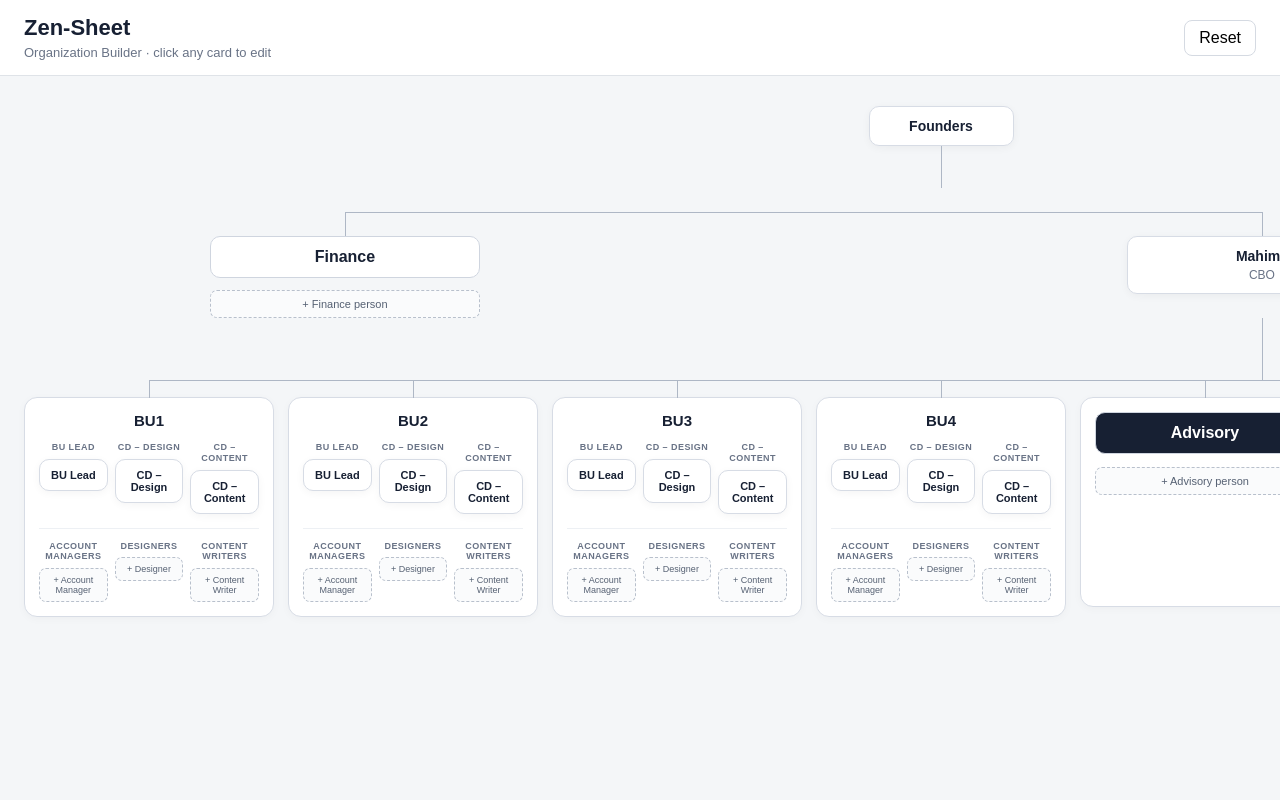
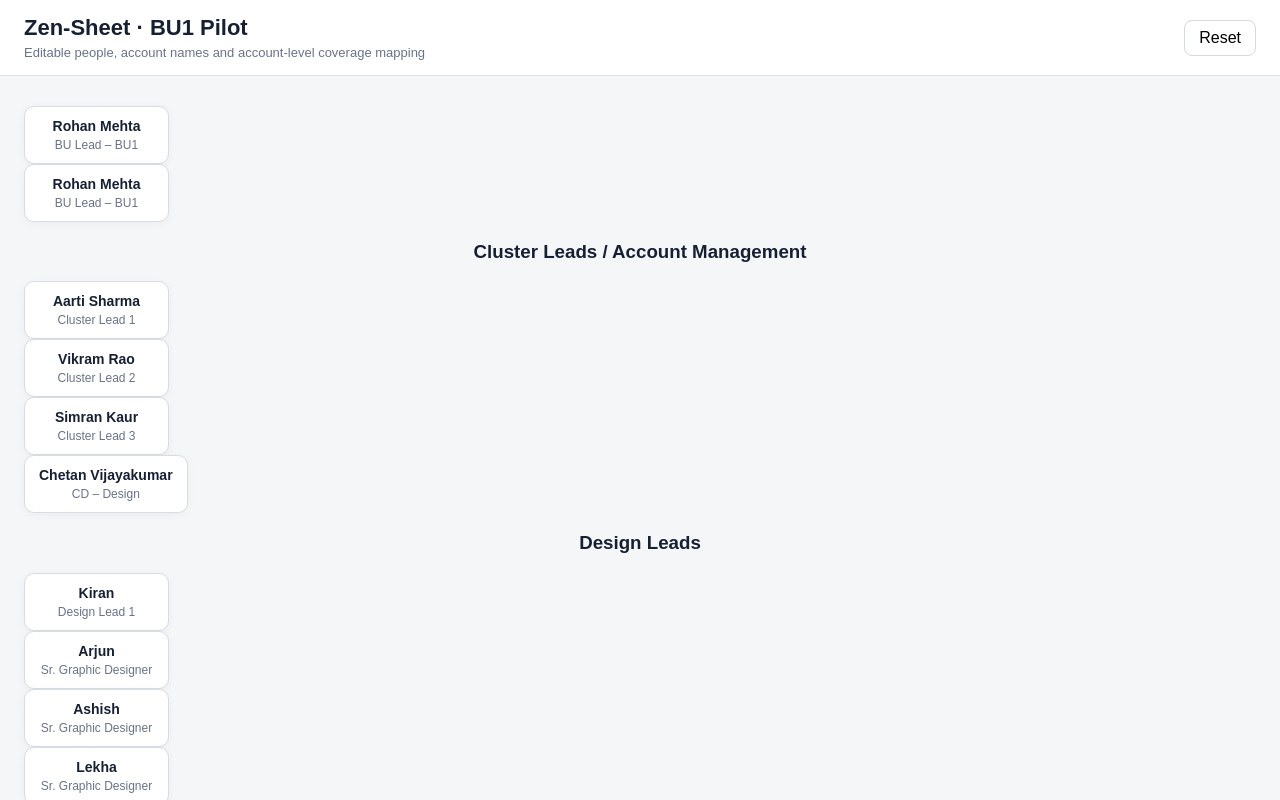
Before and after one commit to justAdithere/Zen-Sheet, a Next.js app: page / in a window 1280 px wide. Shown: the top 800 px of the page. Built offline with nearby package versions, Linux system fonts and the light colour scheme.

Commit message:
Create editable BU1 account coverage pilot

```diff
--- a/app/page.tsx
+++ b/app/page.tsx
@@ -2,45 +2,35 @@
 import { useEffect, useState } from "react"
 
 type Person={id:string;name:string;designation:string}
-type Vertical={id:string;name:string;designation:string;people:Person[]}
-type BU={id:string;name:string;lead:Person;design:Person;content:Person;accounts:Person[];designers:Person[];writers:Person[]}
-type Data={founders:Person;finance:Vertical;mahima:Person;support:Vertical[];bus:BU[]}
+type Account={id:string;name:string;cluster:string;am:string;designer:string;writer:string}
+type Team={lead:Person;people:Person[]}
+type Data={buLead:Person;designLead:Person;contentLead:Person;clusters:Person[];design:Team[];content:Team[];accounts:Account[]}
 const p=(id:string,name:string,designation=""):Person=>({id,name,designation})
-const v=(id:string,name:string,people:Person[]=[]):Vertical=>({id,name,designation:"",people})
-const makeBU=(i:number):BU=>({id:`bu${i}`,name:`BU${i}`,lead:p(`bu${i}-lead`,"BU Lead"),design:p(`bu${i}-design`,"CD – Design"),content:p(`bu${i}-content`,"CD – Content"),accounts:[],designers:[],writers:[]})
-const seed:Data={founders:p("founders","Founders"),finance:v("finance","Finance"),mahima:p("mahima","Mahima","CBO"),support:[v("advisory","Advisory"),v("operations","Operations"),v("hr","HR")],bus:[1,2,3,4].map(makeBU)}
-const STORAGE="zen-org-v3"
-
-function Card({person,onEdit}:{person:Person;onEdit:(p:Person)=>void}){return <button className="card" onClick={()=>onEdit(person)}><strong>{person.name||"Name"}</strong>{person.designation&&<span>{person.designation}</span>}</button>}
+const seed:Data={
+ buLead:p("bu-lead","Rohan Mehta","BU Lead – BU1"),
+ designLead:p("design-lead","Chetan Vijayakumar","CD – Design"),
+ contentLead:p("content-lead","Jenny","CD – Content"),
+ clusters:[p("cl1","Aarti Sharma","Cluster Lead 1"),p("cl2","Vikram Rao","Cluster Lead 2"),p("cl3","Simran Kaur","Cluster Lead 3")],
+ design:[{lead:p("dl1","Kiran","Design Lead 1"),people:[p("d1","Arjun","Sr. Graphic Designer"),p("d2","Ashish","Sr. Graphic Designer"),p("d3","Lekha","Sr. Graphic Designer"),p("d4","Niranjana","Jr. Graphic Designer"),p("d5","Anu Umesh","Graphic Designer")]},{lead:p("dl2","Hari","Design Lead 2"),people:[p("d6","Akshay","Sr. Graphic Designer"),p("d7","Nejith","Graphic Designer"),p("d8","Fadi","Jr. Graphic Designer"),p("d9","Chaitanya","Intern – Designer")]},{lead:p("dl3","Toms","Design Lead 3"),people:[p("d10","Sai","Sr. Graphic Designer"),p("d11","Aras","Sr. Graphic Designer"),p("d12","Dheeraj","Sr. Graphic Designer"),p("d13","Meghna","Sr. Graphic Designer"),p("d14","Abhinav","Graphic Designer"),p("d15","Govind","Graphic Designer")]}],
+ content:[{lead:p("cl4","Lara","Content Lead 1"),people:[p("w1","Diya","Sr. Content Writer"),p("w2","Saika","Content Writer")]},{lead:p("cl5","Ashna","Content Lead 2"),people:[p("w3","Aahana","Sr. Content Writer"),p("w4","Rhea","Content Writer"),p("w5","Kartik","Jr. Content Writer")]},{lead:p("cl6","Disha","Content Lead 3"),people:[p("w6","Anthony","Content Writer"),p("w7","Abhishek","Jr. Content Writer")]}],
+ accounts:[
+ {id:"a1",name:"WNS",cluster:"Cluster 1",am:"Neeraj Kulkarni",designer:"Arjun",writer:"Diya"},{id:"a2",name:"CMS",cluster:"Cluster 1",am:"Pooja Iyer",designer:"Ashish",writer:"Saika"},{id:"a3",name:"Tata Comms",cluster:"Cluster 1",am:"Karan Malhotra",designer:"Lekha",writer:"Aahana"},{id:"a4",name:"HCL TECH",cluster:"Cluster 1",am:"Isha Menon",designer:"Kiran",writer:"Rhea"},{id:"a5",name:"SuperMicro",cluster:"Cluster 1",am:"Vikram Rao",designer:"Kunal Jain",writer:"Kartik"},{id:"a6",name:"Straive",cluster:"Cluster 2",am:"Aditya Singh",designer:"Akshay",writer:"Anthony"},{id:"a7",name:"SOLAR EDGE",cluster:"Cluster 2",am:"Meera Nair",designer:"Nejith",writer:"Abhishek"},{id:"a8",name:"Xerox",cluster:"Cluster 3",am:"Arjun Desai",designer:"Sai",writer:"Disha"}
+ ]}
+const STORAGE="zen-bu1-pilot-v1"
+function Card({person,onEdit}:{person:Person;onEdit:(p:Person)=>void}){return <button className="card" onClick={()=>onEdit(person)}><strong>{person.name}</strong>{person.designation&&<span>{person.designation}</span>}</button>}
 function Add({label,onClick}:{label:string;onClick:()=>void}){return <button className="add" onClick={onClick}>+ {label}</button>}
-function PersonList({people,onEdit,onAdd,label}:{people:Person[];onEdit:(p:Person)=>void;onAdd:()=>void;label:string}){return <div className="personList">{people.map(x=><Card key={x.id} person={x} onEdit={onEdit}/>) }<Add label={label} onClick={onAdd}/></div>}
-
 export default function Home(){
- const [data,setData]=useState<Data>(seed);const [selected,setSelected]=useState<Person|null>(null)
- useEffect(()=>{const raw=localStorage.getItem(STORAGE);if(raw)try{setData(JSON.parse(raw))}catch{}},[])
- useEffect(()=>{localStorage.setItem(STORAGE,JSON.stringify(data))},[data])
- const edit=(x:Person)=>setSelected({...x})
- const replace=(d:Data,x:Person)=>({...d,founders:d.founders.id===x.id?x:d.founders,mahima:d.mahima.id===x.id?x:d.mahima,finance:{...d.finance,people:d.finance.people.map(a=>a.id===x.id?x:a)},support:d.support.map(s=>({...s,people:s.people.map(a=>a.id===x.id?x:a)})),bus:d.bus.map(b=>({...b,lead:b.lead.id===x.id?x:b.lead,design:b.design.id===x.id?x:b.design,content:b.content.id===x.id?x:b.content,accounts:b.accounts.map(a=>a.id===x.id?x:a),designers:b.designers.map(a=>a.id===x.id?x:a),writers:b.writers.map(a=>a.id===x.id?x:a)}))})
- const save=()=>{if(selected){setData(d=>replace(d,selected));setSelected(null)}}
- const addPerson=(where:string)=>setData(d=>{const x=p(`${where}-${Date.now()}`,where.includes("account")?"Account Manager":where.includes("designer")?"Designer":where.includes("writer")?"Content Writer":"Name");if(where==="finance")return {...d,finance:{...d.finance,people:[...d.finance.people,x]}};const m=where.match(/^(advisory|operations|hr)$/);if(m)return {...d,support:d.support.map(s=>s.id===m[1]?{...s,people:[...s.people,x]}:s)};return {...d,bus:multiply(d.bus,where,x)}})
- const multiply=(bus:BU[],where:string,x:Person)=>bus.map(b=>where===`${b.id}-accounts`?{...b,accounts:[...b.accounts,x]}:where===`${b.id}-designers`?{...b,designers:[...b.designers,x]}:where===`${b.id}-writers`?{...b,writers:[...b.writers,x]}:b)
- const editVertical=(id:string,name:string)=>setData(d=>id==="finance"?{...d,finance:{...d.finance,name}}:{...d,support:d.support.map(s=>s.id===id?{...s,name}:s)})
- return <main><header><div><h1>Zen-Sheet</h1><p>Organization Builder · click any card to edit</p></div><button className="reset" onClick={()=>{localStorage.removeItem(STORAGE);location.reload()}}>Reset</button></header>
- <section className="canvas"><div className="chart">
-  <div className="topNode"><Card person={data.founders} onEdit={edit}/></div>
-  <div className="topBranches">
-   <div className="directReportRow">
-    <section className="financeBranch"><div className="levelLabel">DIRECT REPORT</div><button className="verticalTitle" onClick={()=>editVertical("finance",data.finance.name)}>{data.finance.name}</button><PersonList people={data.finance.people} onEdit={edit} onAdd={()=>addPerson("finance")} label="Finance person"/></section>
-    <section className="mahimaBranch"><div className="levelLabel">DIRECT REPORT</div><Card person={data.mahima} onEdit={edit}/></section>
-   </div>
-   <div className="mahimaChildren"><div className="mahimaConnector"/><div className="sevenLevel"><div className="line"/>{data.bus.map(b=><BUColumn key={b.id} b={b} onEdit={edit} onAdd={(k)=>addPerson(`${b.id}-${k}`)}/>)}{data.support.map(s=><SupportColumn key={s.id} s={s} onEdit={edit} onRename={()=>editVertical(s.id,s.name)} onAdd={()=>addPerson(s.id)}/>)}</div></div>
-  </div>
+ const [data,setData]=useState<Data>(seed);const [selected,setSelected]=useState<Person|null>(null);const [account,setAccount]=useState<Account|null>(null)
+ useEffect(()=>{const raw=localStorage.getItem(STORAGE);if(raw)try{setData(JSON.parse(raw))}catch{}},[]);useEffect(()=>{localStorage.setItem(STORAGE,JSON.stringify(data))},[data])
+ const edit=(p:Person)=>setSelected({...p});const save=()=>{if(!selected)return;const replace=(p:Person)=>p.id===selected.id?selected:p;setData(d=>({...d,buLead:replace(d.buLead),designLead:replace(d.designLead),contentLead:replace(d.contentLead),clusters:d.clusters.map(replace),design:d.design.map(t=>({...t,lead:replace(t.lead),people:t.people.map(replace)})),content:d.content.map(t=>({...t,lead:replace(t.lead),people:t.people.map(replace)}))}));setSelected(null)}
+ const add=(kind:string)=>setData(d=>({...d,accounts:kind?d.accounts: d.accounts}));
+ const updateAccount=(field:keyof Account,value:string)=>{if(!account)return;setData(d=>({...d,accounts:d.accounts.map(a=>a.id===account.id?{...a,[field]:value}:a)}));setAccount(a=>a?{...a,[field]:value}:a)}
+ return <main><header><div><h1>Zen-Sheet · BU1 Pilot</h1><p>Editable people, account names and account-level coverage mapping</p></div><button className="reset" onClick={()=>{localStorage.removeItem(STORAGE);location.reload()}}>Reset</button></header>
+ <section className="canvas"><div className="pilot">
+  <div className="pilotTop"><Card person={data.buLead} onEdit={edit}/></div><div className="pilotBranches"><section><Card person={data.buLead} onEdit={edit}/><h3>Cluster Leads / Account Management</h3>{data.clusters.map(c=><div className="mini" key={c.id}><Card person={c} onEdit={edit}/></div>)}</section><section><Card person={data.designLead} onEdit={edit}/><h3>Design Leads</h3>{data.design.map(t=><div className="mini" key={t.lead.id}><Card person={t.lead} onEdit={edit}/><div className="people">{t.people.map(x=><Card key={x.id} person={x} onEdit={edit}/>)}</div></div>)}</section><section><Card person={data.contentLead} onEdit={edit}/><h3>Content Leads</h3>{data.content.map(t=><div className="mini" key={t.lead.id}><Card person={t.lead} onEdit={edit}/><div className="people">{t.people.map(x=><Card key={x.id} person={x} onEdit={edit}/>)}</div></div>)}</section></div>
+  <div className="coverage"><div className="coverageHead"><h2>Account Coverage View · BU1</h2><p>Each account has its own Account Manager, Designer and Content Writer. Click any account card to edit the mapping.</p></div><div className="accountGrid">{data.accounts.map(a=><button className="accountCard" key={a.id} onClick={()=>setAccount({...a})}><strong>{a.name}</strong><span>{a.cluster}</span><div><b>Account Manager</b>{a.am}</div><div><b>Designer</b>{a.designer}</div><div><b>Content Writer</b>{a.writer}</div></button>)}</div></div>
  </div></section>
  {selected&&<div className="modal"><div className="dialog"><h2>Edit person</h2><label>Name<input autoFocus value={selected.name} onChange={e=>setSelected({...selected,name:e.target.value})}/></label><label>Designation<input value={selected.designation} onChange={e=>setSelected({...selected,designation:e.target.value})}/></label><div className="actions"><button onClick={()=>setSelected(null)}>Cancel</button><button className="save" onClick={save}>Save</button></div></div></div>}
+ {account&&<div className="modal"><div className="dialog"><h2>Edit account coverage</h2><label>Account / Brand<input autoFocus value={account.name} onChange={e=>updateAccount("name",e.target.value)}/></label><label>Cluster<input value={account.cluster} onChange={e=>updateAccount("cluster",e.target.value)}/></label><label>Account Manager<input value={account.am} onChange={e=>updateAccount("am",e.target.value)}/></label><label>Designer<input value={account.designer} onChange={e=>updateAccount("designer",e.target.value)}/></label><label>Content Writer<input value={account.writer} onChange={e=>updateAccount("writer",e.target.value)}/></label><div className="actions"><button onClick={()=>setAccount(null)}>Done</button></div></div></div>}
  </main>
 }
-
-function BUColumn({b,onEdit,onAdd}:{b:BU;onEdit:(p:Person)=>void;onAdd:(k:"accounts"|"designers"|"writers")=>void}){return <article className="vertical buColumn"><h2>{b.name}</h2><div className="leaders"><Leader title="BU Lead" person={b.lead} onEdit={onEdit}/><Leader title="CD – Design" person={b.design} onEdit={onEdit}/><Leader title="CD – Content" person={b.content} onEdit={onEdit}/></div><div className="children"><Child title="Account Managers" people={b.accounts} onEdit={onEdit} onAdd={()=>onAdd("accounts")} label="Account Manager"/><Child title="Designers" people={b.designers} onEdit={onEdit} onAdd={()=>onAdd("designers")} label="Designer"/><Child title="Content Writers" people={b.writers} onEdit={onEdit} onAdd={()=>onAdd("writers")} label="Content Writer"/></div></article>}
-function Leader({title,person,onEdit}:{title:string;person:Person;onEdit:(p:Person)=>void}){return <div className="leader"><h3>{title}</h3><Card person={person} onEdit={onEdit}/></div>}
-function Child({title,people,onEdit,onAdd,label}:{title:string;people:Person[];onEdit:(p:Person)=>void;onAdd:()=>void;label:string}){return <div className="child"><h4>{title}</h4>{people.map(x=><Card key={x.id} person={x} onEdit={onEdit}/>) }<Add label={label} onClick={onAdd}/></div>}
-function SupportColumn({s,onEdit,onRename,onAdd}:{s:Vertical;onEdit:(p:Person)=>void;onRename:()=>void;onAdd:()=>void}){return <article className="vertical supportColumn"><button className="verticalTitle" onClick={onRename}>{s.name}</button><PersonList people={s.people} onEdit={onEdit} onAdd={onAdd} label={`${s.name} person`}/></article>}
```
